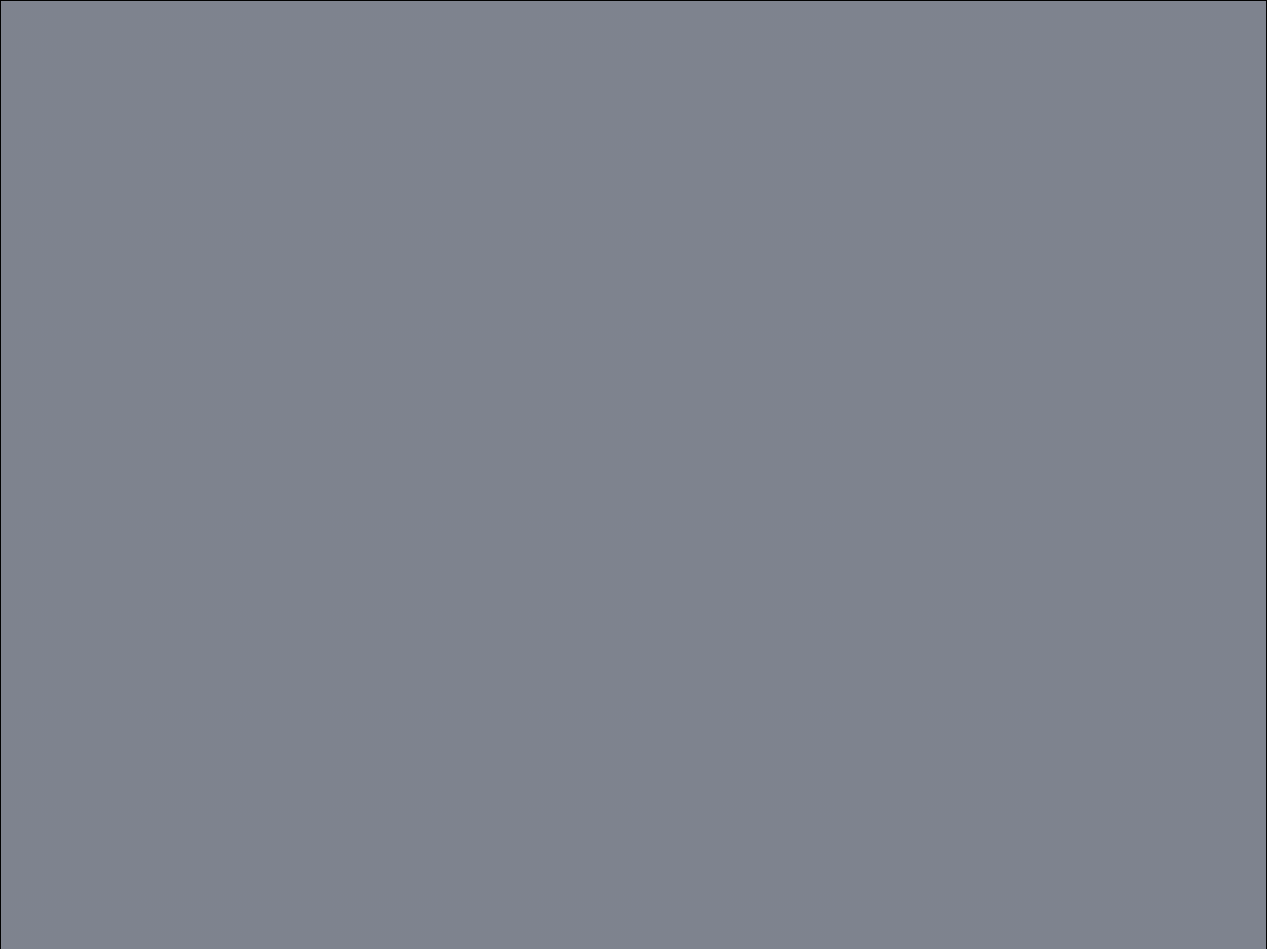
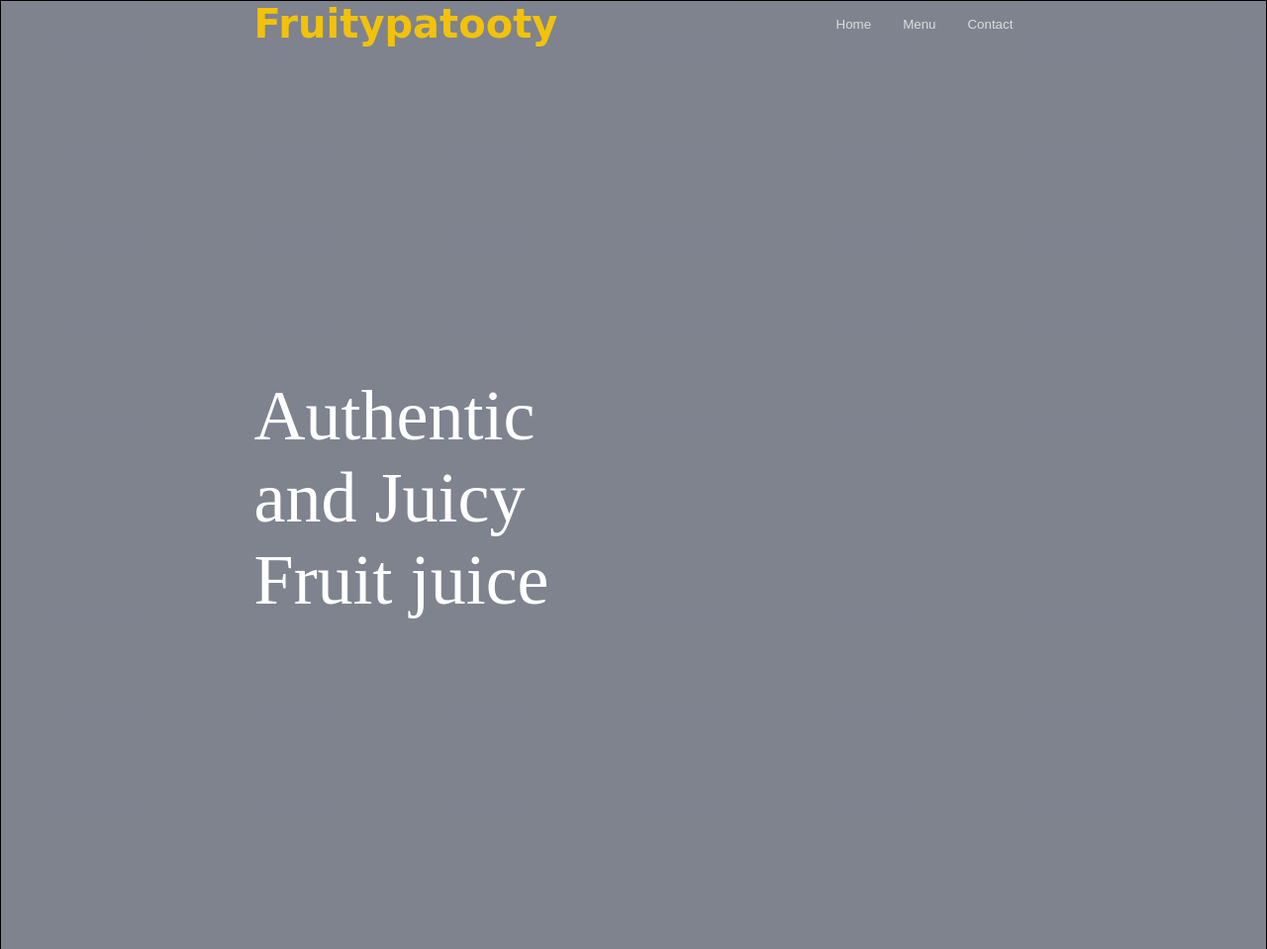
Before and after one commit to ramzky/restaurant-page, a website built with webpack: page dist/index.html in a window 1280 px wide. Shown: the whole page at 99% size. Built offline with nearby package versions, Linux system fonts and the light colour scheme; files whose address does not match are found by name; a web font is replaced by a local one.

Commit message:
Add componentLayout and componentHome

```diff
--- /dev/null
+++ b/src/componentHome.js
@@ -0,0 +1,15 @@
+import { createLayout, clearLayout } from "./componentLayout";
+
+const deployHome = () => {
+  clearLayout(document.querySelector('.content'));
+  createLayout('p', 1,
+    document.querySelector('.content'),
+    ['home-para']);
+
+  document.querySelector('.home-para').textContent =
+    'Authentic and Juicy Fruit juice';
+};
+
+export {
+  deployHome
+};
--- a/src/componentLayout.js
+++ b/src/componentLayout.js
@@ -2,40 +2,73 @@
 const body = document.body;
 const elems = [];
 
-const appendElementTo = (node) => {
+const appendElementTo = (nodeRef) => {
   while (elems.length > 0) {
-    node.appendChild(elems.splice(0, 1)[0]);
+    nodeRef.appendChild(elems.splice(0, 1)[0]);
   }
 };
 
 const generateElement = (element, num) => {
   for (let i = 0; i < num; i++) {
-    elems.splice(0, 0, document.createElement(element));
+    elems.splice(elems.length, 0, document.createElement(element));
   }
 };
 
-const createLayout = (elem, count, node, ...classes) => {
+const createLayout = (elem, count, nodeRef, ...classes) => {
   generateElement(elem, count);
   for (let i = 0; i < count; i++) {
     if (classes[i] === undefined) continue;
-    elems[0].classList.add(...classes[i])
+    elems[i].classList.add(...classes[i])
   }
-  appendElementTo(node);
+  appendElementTo(nodeRef);
 
   //TODO
   //test adding to style tag in head
 };
 
+const clearLayout = (nodeRef) => {
+  while (nodeRef.firstChild) {
+    nodeRef.removeChild(nodeRef.firstChild);
+  }
+};
+
+//move this??
 const deployLayout = () => {
   createLayout('div', 1, body, ['main-container']);
   createLayout('div', 1,
     document.querySelector('.main-container'),
     ['flex-top-box', 'container']);
+  createLayout('div', 3,
+    document.querySelector('.container'),
+    ['flex-box', 'heading'],
+    ['flex-box', 'content'],
+    ['flex-box', 'footer']);
+
+  //heading part
+  createLayout('div', 2,
+    document.querySelector('.heading'),
+    ['flex-box', 'logo'],
+    ['flex-box', 'nav']);
+  createLayout('h1', 1,
+    document.querySelector('.logo'));
+  createLayout('button', 3,
+    document.querySelector('.nav'));
+
+  //heading texts
+  document.querySelector('.logo > h1').textContent =
+    'Fruitypatooty';
+  document.querySelector('.nav > button:nth-child(1)')
+    .textContent = 'Home';
+  document.querySelector('.nav > button:nth-child(2)')
+    .textContent = 'Menu';
+  document.querySelector('.nav > button:nth-child(3)')
+    .textContent = 'Contact';
 }
 
 export {
   //generateElement,
   //appendElementTo,
-  //createLayout,
-  deployLayout
+  createLayout,
+  deployLayout,
+  clearLayout
 };
--- a/src/index.js
+++ b/src/index.js
@@ -1,4 +1,5 @@
-import { deployLayout } from './componentLayout';
+import { deployLayout, clearLayout } from './componentLayout';
+import { deployHome } from './componentHome';
 import './style.css';
 /*
 
@@ -24,7 +25,7 @@ const componentLayout = (function() {
     generateElement(elem, count);
     for (let i = 0; i < count; i++) {
       if (classes[i] === undefined) continue;
-      elems[0].classList.add(...classes[i])
+      elems[i].classList.add(...classes[i])
     }
     appendElementTo(node);
 
@@ -32,24 +33,24 @@ const componentLayout = (function() {
     //test adding to style tag in head
   };
 
-  const test = () => {
+  const deployLayout = () => {
     createLayout('div', 1, body, ['main-container']);
     createLayout('div', 1,
       document.querySelector('.main-container'),
-      ['flex-top-box', 'container'])
-  }
+      ['flex-top-box', 'container']);
+
+  };
 
   return {
-    generateElement,
-    appendElementTo,
-    createLayout,
-    test
+    //use module
   };
 })();
 
 //const test = componentLayout;
 //test.test();
 deployLayout();
+deployHome();
+//clearLayout(document.querySelector('.nav'));
 
 
 //console.log('test');
--- a/src/style.css
+++ b/src/style.css
@@ -92,11 +92,12 @@ body {
 
 .content {
   padding: 0 20%;
+  gap: 1rem;
 }
-.menu > div {
+.menu {
   /*background-image: url('./mango.jpg');*/
-  background-size: cover;
-  background-attachment: fixed;
+  /*background-size: cover;
+  background-attachment: fixed;*/
   border-radius: 2rem;
   /*flex: 1 0 100%;*/
   /*box-shadow: inset 1rem 1rem rgba(0,0,0,.6), inset -1rem -1rem rgba(0,0,0,.6);*/
@@ -107,7 +108,7 @@ body {
   flex: 0 0 100%;
 
 }
-.menu > div:hover {
+.menu:hover {
   cursor: pointer;
   border: .125rem solid #F2C20B;
 }
@@ -126,6 +127,7 @@ body {
 .content .home-para {
   font-family: 'Times New Roman', Times, serif;
   font-size: 4.5rem;
+  width: 25rem;
   color: #fff;
   margin: 0;
 }
@@ -138,10 +140,10 @@ body {
   width: 100%;
   margin: .5rem 0;
 }
-.content p:nth-child(1) {
+.menu p:nth-child(1) {
   text-align: center;
 }
-.content p:nth-child(2) {
+.menu p:nth-child(2) {
   font-size: 1.2rem;
 }
 
```
Also changed, not shown: dist/main.js.
